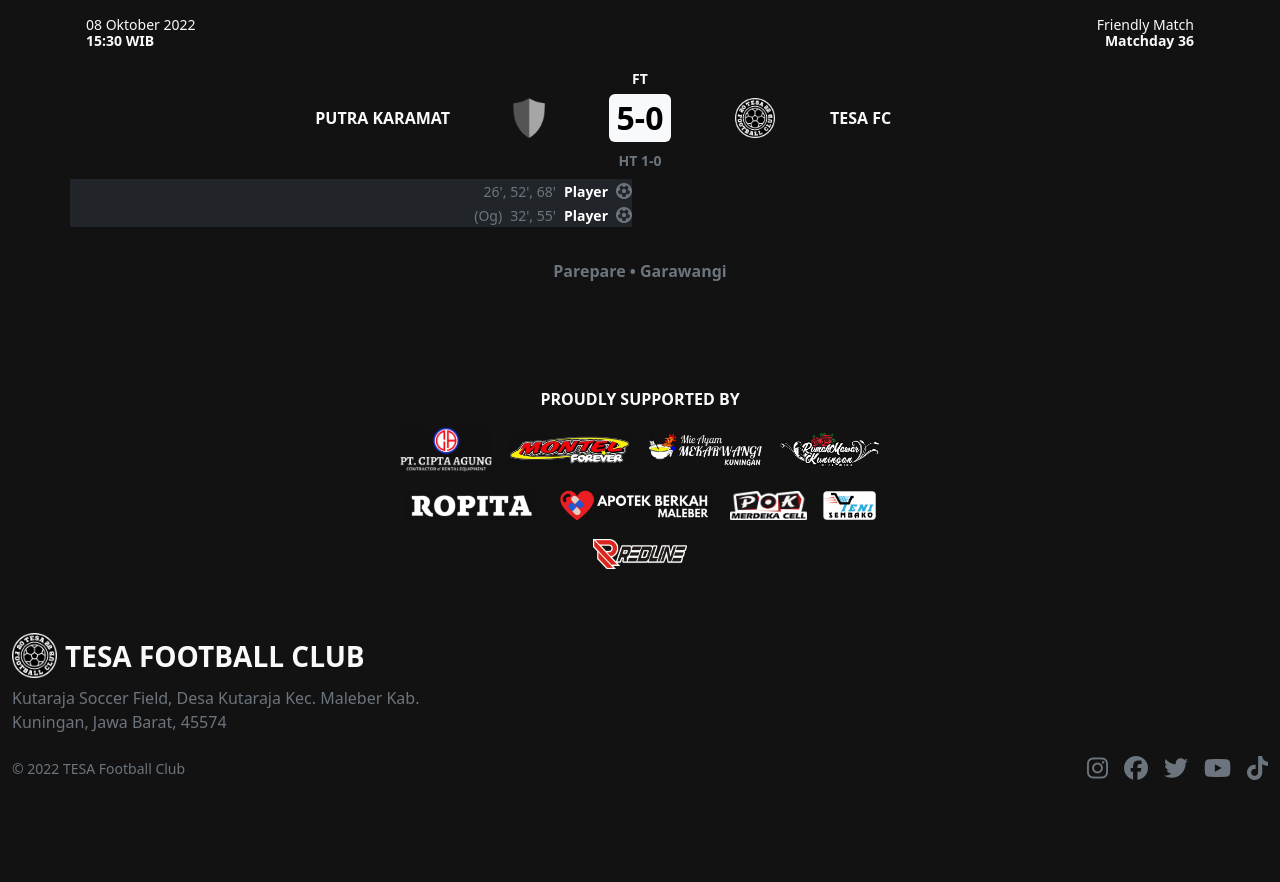
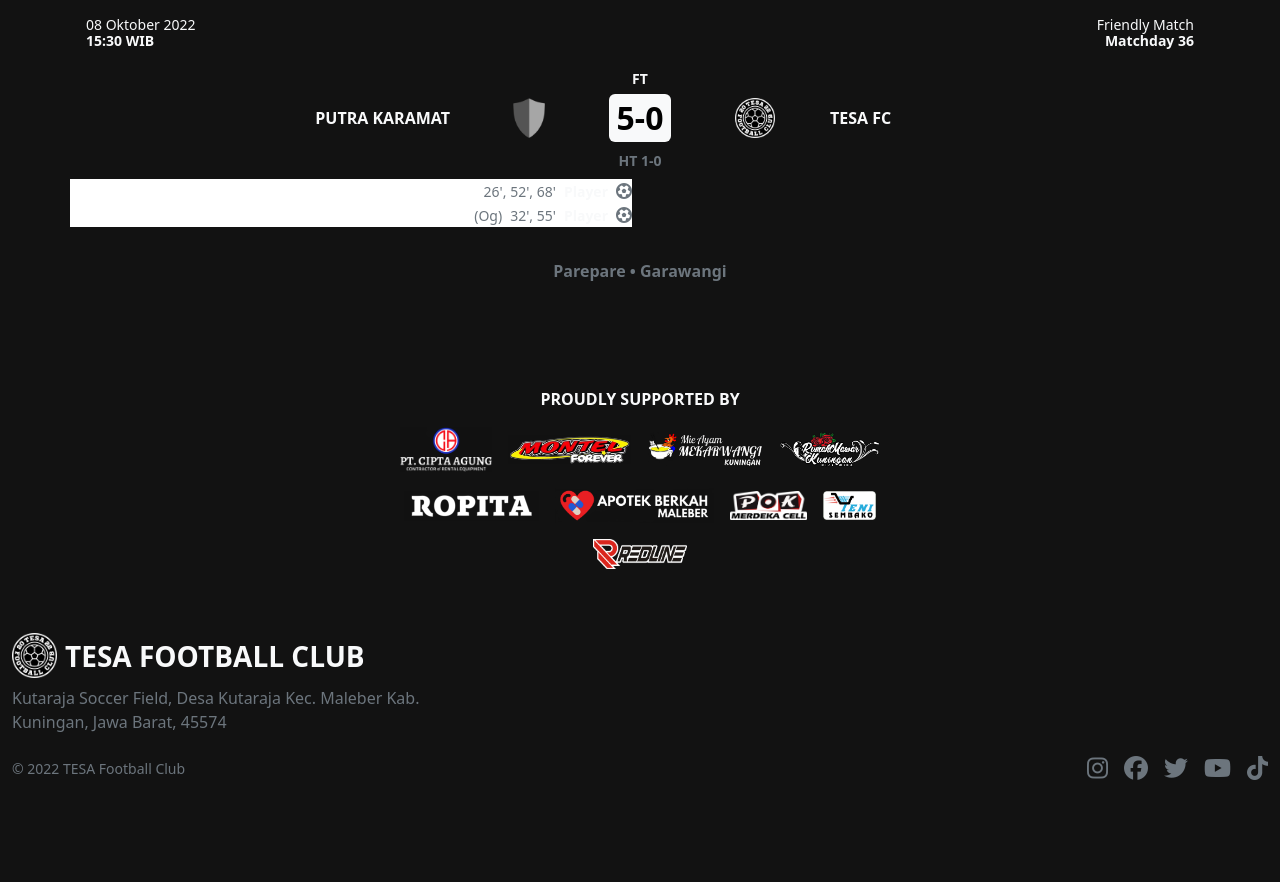
Before and after one commit to tesafc/tesafc.github.io, a Jekyll site: the page built from _matches/2022-10-08.md, in a window 1280 px wide. Shown: the part 789-1671 px from the top of the page. Built offline with Jekyll 4.4.1, drawn with Linux system fonts in a browser that asks for light colours; nearby versions of some CDN libraries.

Commit message:
Update match.html

```diff
--- a/_layouts/match.html
+++ b/_layouts/match.html
@@ -46,7 +46,7 @@
             <div class="col-6">
               <ul class="list-group text-end rounded-0 border-0 p-0 pt-2 pe-2">
               {% for goal in page.result.goal.home-team %}
-                <li class="list-group-item text-capitalize text-bg-dark border-0 p-0">{% if goal.goal-type %}<small class="pe-2 text-secondary">{{ goal.goal-type }}</small>{% endif %}<small class="text-secondary">{{ goal.time }}</small><small class="fw-bolder px-2">{{ goal.name }}</small><i class="fa-solid fa-futbol text-secondary"></i></li>
+                <li class="list-group-item text-capitalize text-light border-0 p-0">{% if goal.goal-type %}<small class="pe-2 text-secondary">{{ goal.goal-type }}</small>{% endif %}<small class="text-secondary">{{ goal.time }}</small><small class="fw-bolder px-2">{{ goal.name }}</small><i class="fa-solid fa-futbol text-secondary"></i></li>
               {% endfor %}
               </ul>
             </div>
@@ -55,7 +55,7 @@
             <div class="col-6">
               <ul class="list-group text-start rounded-0 border-0 p-0 ps-2 pt-2">
               {% for goal in page.result.goal.away-team %}
-                <li class="list-group-item text-capitalize text-bg-dark border-0 p-0"><i class="fa-solid fa-futbol text-secondary "></i><small class="fw-bolder px-2">{{ goal.name }}</small><small class="text-secondary">{{ goal.time }}</small>{% if goal.goal-type %}<small class="ps-2 text-secondary">{{ goal.goal-type }}</small>{% endif %}</li>
+                <li class="list-group-item text-capitalize text-light border-0 p-0"><i class="fa-solid fa-futbol text-secondary "></i><small class="fw-bolder px-2">{{ goal.name }}</small><small class="text-secondary">{{ goal.time }}</small>{% if goal.goal-type %}<small class="ps-2 text-secondary">{{ goal.goal-type }}</small>{% endif %}</li>
               {% endfor %}
               </ul>
             </div>
@@ -75,11 +75,11 @@
     <div class="row g-0">
       {% if page.lineup.home-team.lineup %}
       <ul class="col-6 list-group border-0 rounded-0 p-0 pe-3">
-        <li class="list-group-item text-light text-end border-0 p-0 pb-2">
+        <li class="list-group-item text-light bg-transparent text-end border-0 p-0 pb-2">
           <span class="text-end text-uppercase fs-5 fw-bolder border-0 p-0">{{ page.home-team.name }}</span>
         </li>
         {% for player in page.lineup.home-team.lineup %}
-        <li class="d-block row g-0 list-group-item text-light text-end border-0 p-0 pb-1">
+        <li class="d-block row g-0 list-group-item text-light bg-transparent text-end border-0 p-0 pb-1">
           {% if player.role %}<small class="d-inline-block block col-auto text-uppercase fw-bolder text-secondary">{{ player.role }}</small>{% endif %}
           <span class="d-inline-block col-auto text-capitalize px-1">{{ player.name }}</span>
           <span class="d-inline-block col-1 text-uppercase text-secondary fw-bolder">{{ player.no-punggung }}</span>
@@ -89,21 +89,21 @@
       {% endif %}
       {% if page.lineup.away-team.lineup %}
       <ul class="col-6 list-group border-0 rounded-0 p-0 ps-3">
-        <li class="list-group-item text-light text-start border-0 p-0 pb-2">
+        <li class="list-group-item text-light bg-transparent text-start border-0 p-0 pb-2">
           <span class="text-end text-uppercase fs-5 fw-bolder border-0 p-0">{{ page.away-team.name }}</span>
         </li>
         {% for player in page.lineup.away-team.lineup %}
-        <li class="d-block row g-0 list-group-item text-light text-start border-0 p-0 pb-1">
+        <li class="d-block row g-0 list-group-item text-light bg-transparent text-start border-0 p-0 pb-1">
           <span class="d-inline-block col-1 text-uppercase text-secondary fw-bolder">{{ player.no-punggung }}</span>
           <span class="d-inline-block col-auto text-capitalize px-1">{{ player.name }}</span>
           {% if player.role %}<small class="d-inline-block col-auto text-uppercase fw-bolder text-secondary">{{ player.role }}</small>{% endif %}
         </li>
         {% endfor %}
       </ul>
-      <h3 class="d-block text-center text-uppercase text-light fw-bolder mt-3 mb-2">subs</h3>
+      <h3 class="d-block text-center text-uppercase text-light bg-transparent fw-bolder mt-3 mb-2">subs</h3>
       <ul class="col-6 list-group border-0 rounded-0 p-0 pe-3">
         {% for player in page.lineup.home-team.subs %}
-        <li class="d-block row g-0 list-group-item text-bg-dark text-end border-0 p-0 pb-1">
+        <li class="d-block row g-0 list-group-item text-light bg-transparent text-end border-0 p-0 pb-1">
           {% if player.role %}<small class="d-inline-block block col-auto text-uppercase fw-bolder text-secondary">{{ player.role }}</small>{% endif %}
           <span class="d-inline-block col-auto text-capitalize px-1">{{ player.name }}</span>
           <span class="d-inline-block col-1 text-uppercase text-secondary fw-bolder">{{ player.no-punggung }}</span>
@@ -112,7 +112,7 @@
       </ul>
       <ul class="col-6 list-group border-0 rounded-0 p-0 ps-3">
         {% for player in page.lineup.away-team.subs %}
-        <li class="d-block row g-0 list-group-item text-light tex-start border-0 p-0 pb-1">
+        <li class="d-block row g-0 list-group-item text-light bg-transparent tex-start border-0 p-0 pb-1">
           <span class="d-inline-block col-1 text-uppercase text-secondary fw-bolder">{{ player.no-punggung }}</span>
           <span class="d-inline-block col-auto text-capitalize px-1">{{ player.name }}</span>
           {% if player.role %}<small class="d-inline-block block col-auto text-uppercase fw-bolder text-secondary">{{ player.role }}</small>{% endif %}
```
